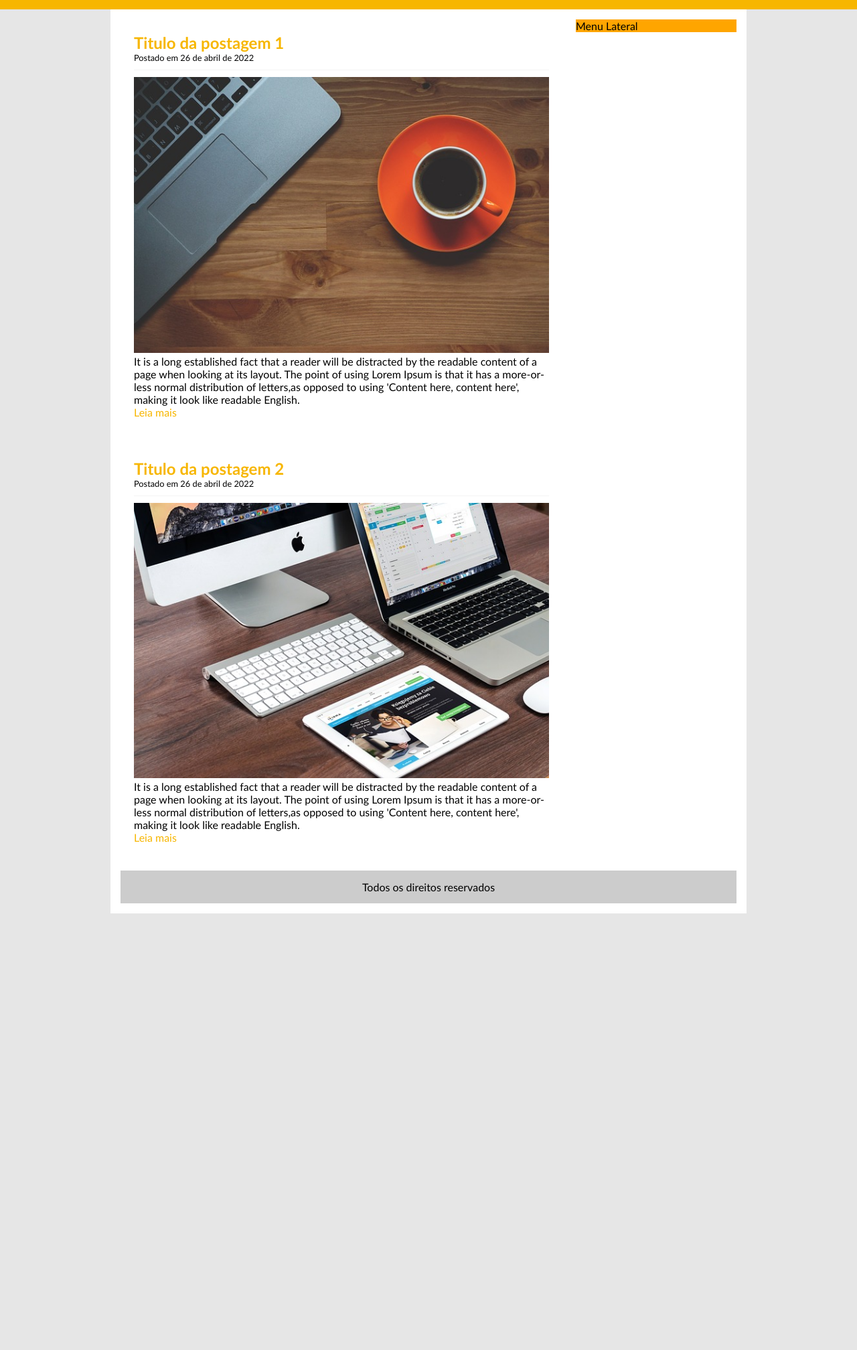
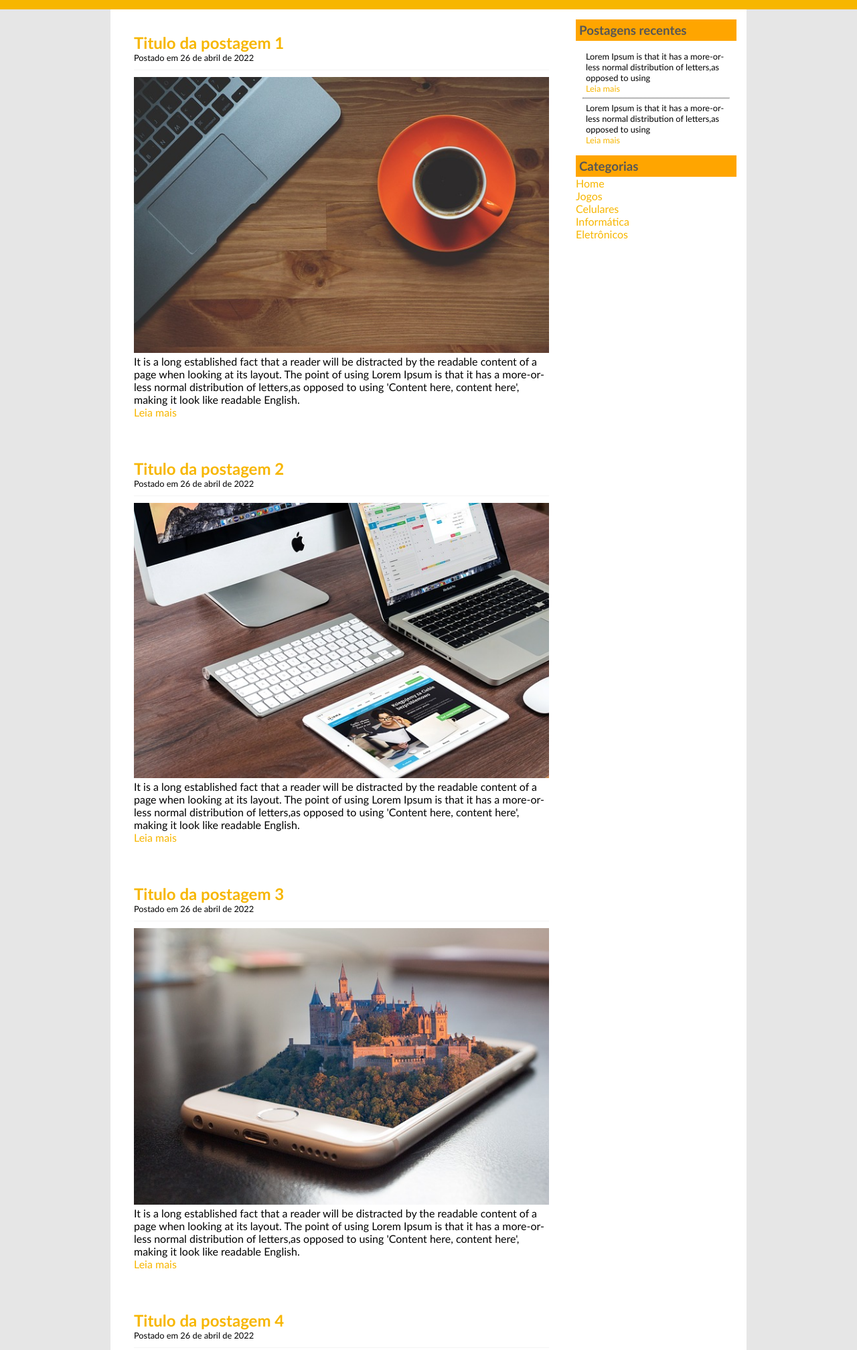
Before and after one commit to MathLopes1/TecBlog, a plain HTML site: page src/html/index.html in a window 1280 px wide. Shown: the part 123-2139 px from the top of the page at 67% size. Before the commit the page ends 1487 px from the top, so only its background shows below. Drawn offline with Linux system fonts and the light colour scheme.

Commit message:
feat: finish project

```diff
--- a/src/css/style.css
+++ b/src/css/style.css
@@ -28,10 +28,6 @@ body {
     padding: 15px;
 }
 
-#side-area {
-    background: orange;
-}
-
 #post-area {
     width: 660px;
     float: left;
@@ -46,6 +42,18 @@ body {
     padding: 20px;
     margin-bottom: 20px;
     background: white;
+}
+
+.side-content {
+    background: white;
+    padding: 10px;
+    bottom: 20px;
+}
+
+.post-side {
+    font-size: 0.8em;
+    padding: 5px;
+    border-bottom: 1px dotted #ccc;
 }
 
 #baseboard {
@@ -64,6 +72,12 @@ h1 {
 
 h2 {
     color: #f7b600;
+}
+
+h3 {
+    color: #565656;
+    background: orange;
+    padding: 5px;
 }
 
 .span-white {
--- a/src/html/index.html
+++ b/src/html/index.html
@@ -53,10 +53,84 @@
                     <a href="">Leia mais</a>
                 </div>
 
+                <div class="post">
+
+                    <h2>Titulo da postagem 3</h2>
+                    <span class="post-data">Postado em 26 de abril de 2022</span>
+                    <img width="620px" src="../../imgs/imagem3.jpg">
+                    <p>
+                        It is a long established fact that a reader will be distracted by
+                        the readable content of a page when looking at its layout. The point
+                        of using Lorem Ipsum is that it has a more-or-less normal distribution
+                        of letters,as opposed to using 'Content here, content here', making it
+                        look like readable English.
+                    </p>
+                    <a href="">Leia mais</a>
+                </div>
+
+                <div class="post">
+
+                    <h2>Titulo da postagem 4</h2>
+                    <span class="post-data">Postado em 26 de abril de 2022</span>
+                    <img width="620px" src="../../imgs/imagem4.jpg">
+                    <p>
+                        It is a long established fact that a reader will be distracted by
+                        the readable content of a page when looking at its layout. The point
+                        of using Lorem Ipsum is that it has a more-or-less normal distribution
+                        of letters,as opposed to using 'Content here, content here', making it
+                        look like readable English.
+                    </p>
+                    <a href="">Leia mais</a>
+                </div>
+
+                <div class="post">
+
+                    <h2>Titulo da postagem 5</h2>
+                    <span class="post-data">Postado em 26 de abril de 2022</span>
+                    <img width="620px" src="../../imgs/imagem5.jpg">
+                    <p>
+                        It is a long established fact that a reader will be distracted by
+                        the readable content of a page when looking at its layout. The point
+                        of using Lorem Ipsum is that it has a more-or-less normal distribution
+                        of letters,as opposed to using 'Content here, content here', making it
+                        look like readable English.
+                    </p>
+                    <a href="">Leia mais</a>
+                </div>
+
             </div>
+
             <div id="side-area">
-                Menu Lateral
+
+                <h3>Postagens recentes</h3>
+
+                <div class="side-content">
+                    <div class="post-side">
+                        <p>Lorem Ipsum is that it has a more-or-less normal distribution
+                        of letters,as opposed to using</p>
+                        <a href="">Leia mais</a>
+                    </div>
+                    <hr>
+                    <div class="post-side" style="border-bottom: none;">
+                        <p>Lorem Ipsum is that it has a more-or-less normal distribution
+                        of letters,as opposed to using</p>
+                        <a href="">Leia mais</a>
+                    </div>
+                </div>
+
             </div>
+
+            <div id="side-area">
+
+                <h3>Categorias</h3>
+                <a href="index.html">Home</a><br>
+                <a href="game.html">Jogos</a><br>
+                <a href="smartphone.html">Celulares</a><br>
+                <a href="computing.html">Informática</a><br>
+                <a href="electronics.html">Eletrônicos</a>
+
+            </div>
+
             <div id="baseboard"> Todos os direitos reservados </div>
         </div>
     </body>
```
